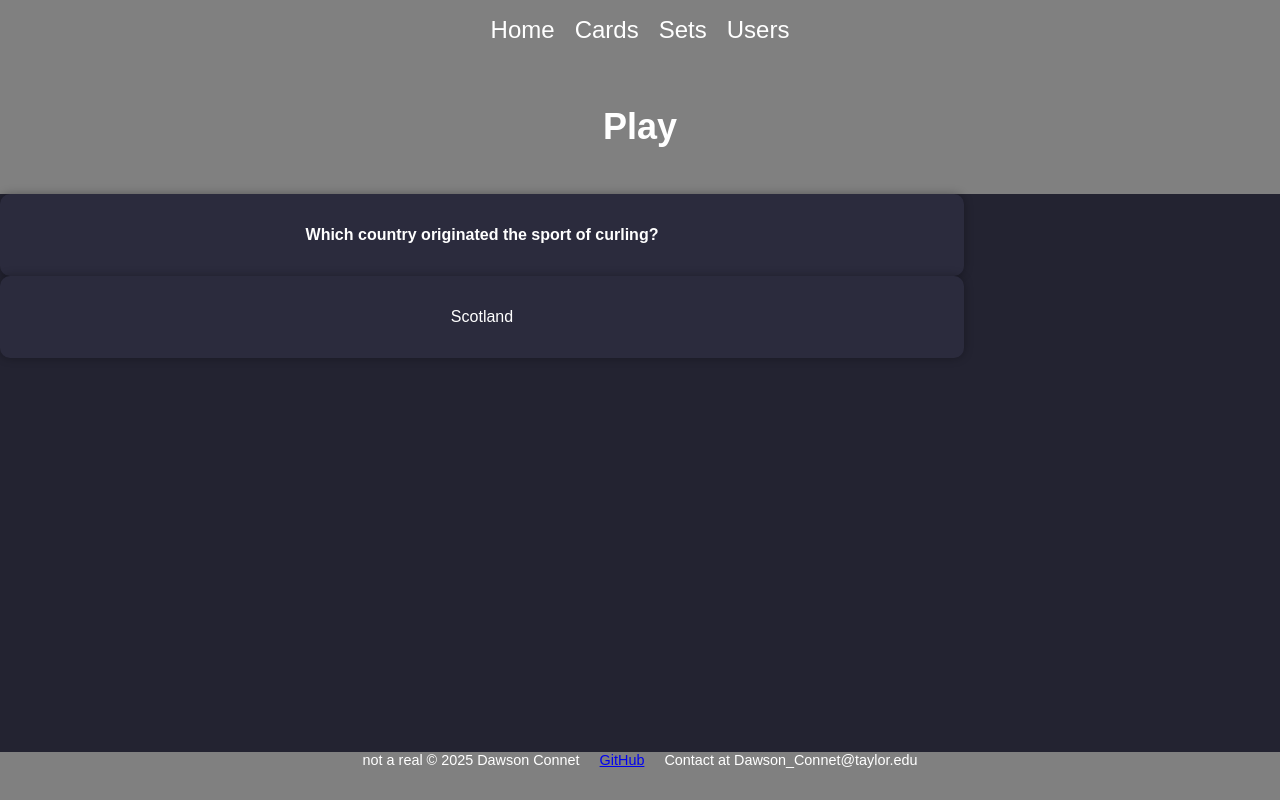
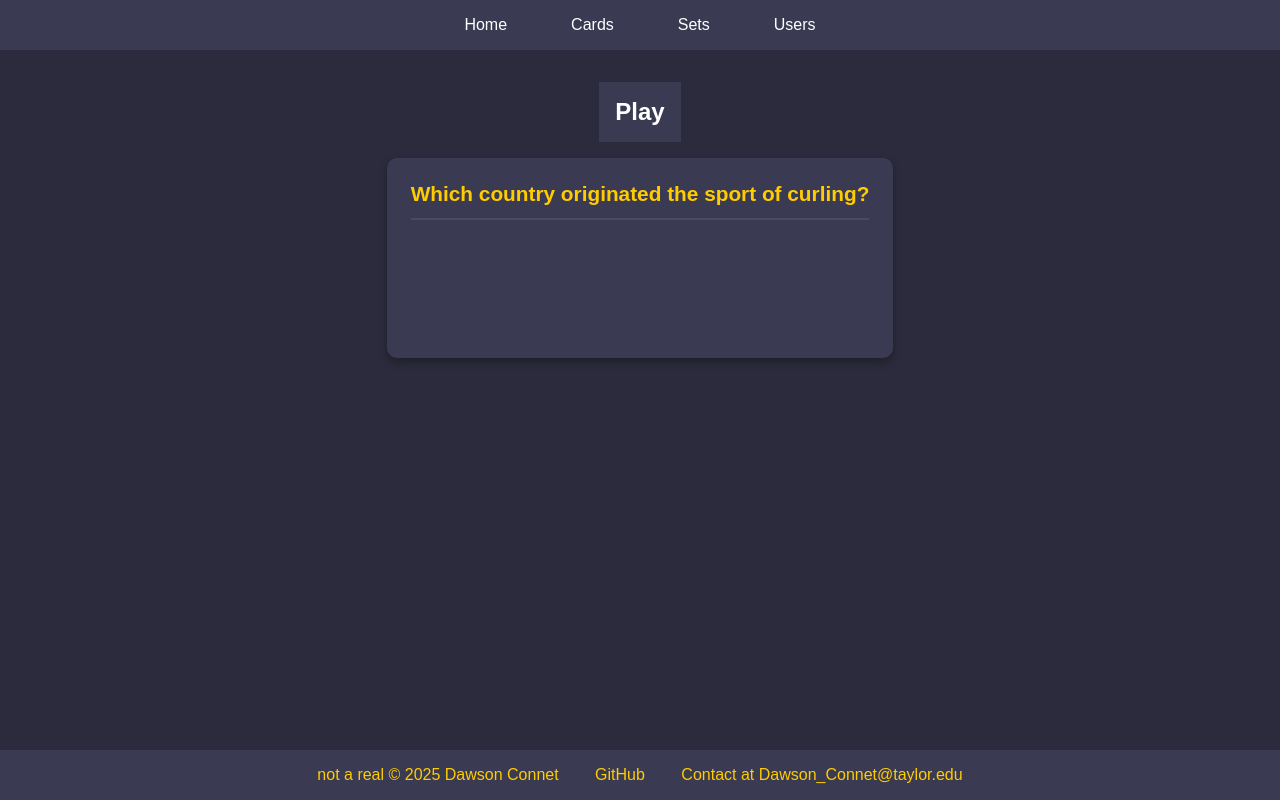
Before and after one commit to DawsonConnet/Flas-card, a FastAPI app: page /play in a window 1280 px wide. Run offline with FastAPI, Linux system fonts and the light colour scheme; data comes from the database, SQL or seed files in the repository; both versions use the stored data as it was after the commit.

Commit message:
Improved the css of this file

```diff
--- a/static/css/styles.css
+++ b/static/css/styles.css
@@ -1,68 +1,255 @@
-html, body {
-  height: 100%;
+* {
   margin: 0;
   padding: 0;
+  box-sizing: border-box;
 }
 
 body {
   display: flex;
   flex-direction: column;
-  background-color: rgb(35, 35, 49);
+  min-height: 100vh;
+  background-color: #2b2b3d;
   color: white;
   font-family: sans-serif;
-  min-height: 100vh;
 }
 
 header {
-  display: flex;
-  justify-content: center;
-  align-items: center;
-  background: gray;
-  font-size: x-large;
-  padding: 1rem 0;
+  background-color: #3a3a52;
+  padding: 1rem;
 }
 
 header nav ul {
   display: flex;
   justify-content: center;
-  gap: 20px;
+  gap: 2rem;
   list-style: none;
-  padding: 0;
-  margin: 0;
+  flex-wrap: wrap;
 }
 
 header nav ul li a {
+  color: white;
   text-decoration: none;
-  color: white;
-  transition: 0.2s ease;
+  padding: 0.5rem 1rem;
+  border-radius: 5px;
+  transition: 0.3s;
 }
 
 header nav ul li a:hover {
+  background-color: rgba(255, 204, 0, 0.2);
   color: #ffcc00;
-  text-shadow: 0 0 5px #ffcc00;
+}
+
+@media (max-width: 768px) {
+  header nav ul {
+    display: flex;
+    align-items: center;
+    flex-direction: column;
+    gap: 0.5rem;
+  }
+}
+
+#content {
+  flex: 1;
+  padding: 2rem 1rem;
+  display: flex;
+  flex-direction: column;
+  align-items: center;
+}
+
+.content {
+  width: 100%;
+  max-width: 900px;
+  background-color: #3a3a52;
+  padding: 2rem;
+  margin: 1rem 0;
+  border-radius: 10px;
+  box-shadow: 0 4px 8px rgba(0, 0, 0, 0.3);
+}
+
+ul.content {
+  list-style: none;
+}
+
+ul.content li {
+  background-color: #2b2b3d;
+  padding: 1rem;
+  margin: 0.5rem 0;
+  border-radius: 8px;
+  border-left: 3px solid #ffcc00;
+  transition: 0.3s;
+}
+
+ul.content li:hover {
+  background-color: #4a4a62;
+  transform: translateX(5px);
+}
+
+ul.content li a {
+  color: white;
+  text-decoration: none;
+}
+
+a {
+  color: white;
+  text-decoration: none;
+}
+
+a:hover {
+  color: #ffcc00;
+}
+
+button,
+input[type="submit"],
+a.btn {
+  background-color: #ffcc00;
+  color: #1e1e2e;
+  border: none;
+  padding: 0.75rem 1.5rem;
+  border-radius: 5px;
+  font-weight: bold;
+  transition: 0.3s;
+  text-decoration: none;
+  display: inline-block;
+}
+
+button:hover,
+input[type="submit"]:hover,
+a.btn:hover {
+  background-color: #ffd700;
+  transform: translateY(-2px);
+}
+
+button[onclick*="delete"] {
+  background-color: #dc3545;
+  color: white;
+}
+
+button[onclick*="delete"]:hover {
+  background-color: #c82333;
+}
+
+form {
+  display: flex;
+  flex-direction: column;
+  gap: 1rem;
+}
+
+input[type="text"],
+textarea,
+select {
+  padding: 0.75rem;
+  border: 2px solid #4a4a62;
+  border-radius: 5px;
+  background-color: #2b2b3d;
+  color: white;
+  font-size: 1rem;
+}
+
+input[type="text"]:focus,
+textarea:focus,
+select:focus {
+  outline: none;
+  border-color: #ffcc00;
+}
+
+.card {
+  background-color: #3a3a52;
+  padding: 1.5rem;
+  border-radius: 10px;
+  box-shadow: 0 4px 8px rgba(0, 0, 0, 0.3);
+  transition: 0.3s;
+  min-height: 200px;
+  max-height: 200px;
+  overflow: hidden;
+  display: flex;
+  flex-direction: column;
+}
+
+.card:hover {
+  transform: translateY(-5px);
+  box-shadow: 0 8px 16px rgba(255, 204, 0, 0.3);
+}
+
+.card .front {
+  font-size: 1.3rem;
+  font-weight: bold;
+  color: #ffcc00;
+  margin-bottom: 1rem;
+  padding-bottom: 0.75rem;
+  border-bottom: 2px solid #4a4a62;
+}
+
+.card .back {
+  font-size: 1rem;
+  color: #ddd;
+  margin-top: 1rem;
+  line-height: 1.5;
+  opacity: 0.9;
+}
+
+.play-card {
+  background-color: #3a3a52;
+  padding: 1.5rem;
+  border-radius: 10px;
+  box-shadow: 0 4px 8px rgba(0, 0, 0, 0.3);
+  transition: 0.3s;
+  min-height: 200px;
+  max-width: 600px;
+  margin: 1rem auto;
+  display: flex;
+  flex-direction: column;
+  justify-content: flex-start;
+  text-align: left;
+  cursor: pointer;
+}
+
+.play-card:hover {
+  transform: translateY(-5px);
+  box-shadow: 0 8px 16px rgba(255, 204, 0, 0.3);
+}
+
+.play-card .front {
+  font-size: 1.3rem;
+  font-weight: bold;
+  color: #ffcc00;
+  margin-bottom: 1rem;
+  padding-bottom: 0.75rem;
+  border-bottom: 2px solid #4a4a62;
+}
+
+.play-card .back {
+  font-size: 1rem;
+  color: #ddd;
+  margin-top: 1rem;
+  line-height: 1.5;
+  display: none;
+  opacity: 0.95;
+}
+
+.play-card.revealed .back {
+  display: block;
 }
 
 
 footer {
-  background: gray;
-  display: flex;
-  justify-content: center;
-  position: absolute;
-  width: 100%;
-  height: 3rem;
-  color: white;
-  font-size: 0.9rem;
-  gap: 20px;
-  bottom: 0;
+  background-color: #3a3a52;
+  padding: 1rem;
+  text-align: center;
+  margin-top: auto;
 }
-.content {
-  display: flex;
-  justify-content: center;
-  gap: 20px;
-  width: 100%;
-  max-width: 900px;
-  background-color: #2b2b3d;
-  padding: 2rem;
-  border-radius: 10px;
-  box-shadow: 0 0 10px rgba(0,0,0,0.3);
+
+footer a {
+  color: #ffcc00;
+  text-decoration: none;
+  margin: 0 1rem;
 }
+
+footer a:hover {
+  color: #ffd700;
+}
+
+@media (max-width: 768px) {
+  .card-grid {
+    grid-template-columns: 1fr;
+  }
+}
--- a/templates/base.html
+++ b/templates/base.html
@@ -19,7 +19,7 @@
     </header>
     <section id="content">{% block content %}{% endblock %}</section>
     <footer>
-      <span>not a real © 2025 Dawson Connet</span>
+      <a>not a real © 2025 Dawson Connet</a>
     <a href="https://github.com/DawsonConnet?tab=repositories" target="_blank">GitHub</a>
     <a> Contact at Dawson_Connet@taylor.edu</a>
     </footer>
--- a/templates/cards/card.html
+++ b/templates/cards/card.html
@@ -10,8 +10,10 @@
     </header>
     <body>
     <div  class="content"><a href="/cards">all cards</a></div>
-    <div  class="content"><b>Front:</b> {{ card.front }}</div>
-    <div  class="content"><b>Back:</b> {{ card.back }}</div>
+    <div class="card">
+    <div class="front">{{ card.front }}</div>
+    <div class="back">{{ card.back }}</div>
+    </div>
     <a href="{{card.id}}/edit">edit card</a>
     </body>
 {% endblock %}
--- a/templates/play.html
+++ b/templates/play.html
@@ -13,8 +13,19 @@
         <h1>Play</h1>
     </header>
 
-<body>
-    <div class="content"><b>{{card.front}}</b></div>
-    <div class="content">{{card.back}}</div> <br>
-</body>
+<div class="play-card">
+    <div class="front"><b>{{card.front}}</b></div>
+    <div class="back">{{card.back}}</div> <br>
+</div>
+<script>
+  document.addEventListener('DOMContentLoaded', function() {
+    const playCard = document.querySelector('.play-card');
+
+    if (playCard) {
+      playCard.addEventListener('click', function() {
+        this.classList.toggle('revealed');
+      });
+    }
+  });
+</script>
 {% endblock %}
```
Also changed, not shown: database.db.
